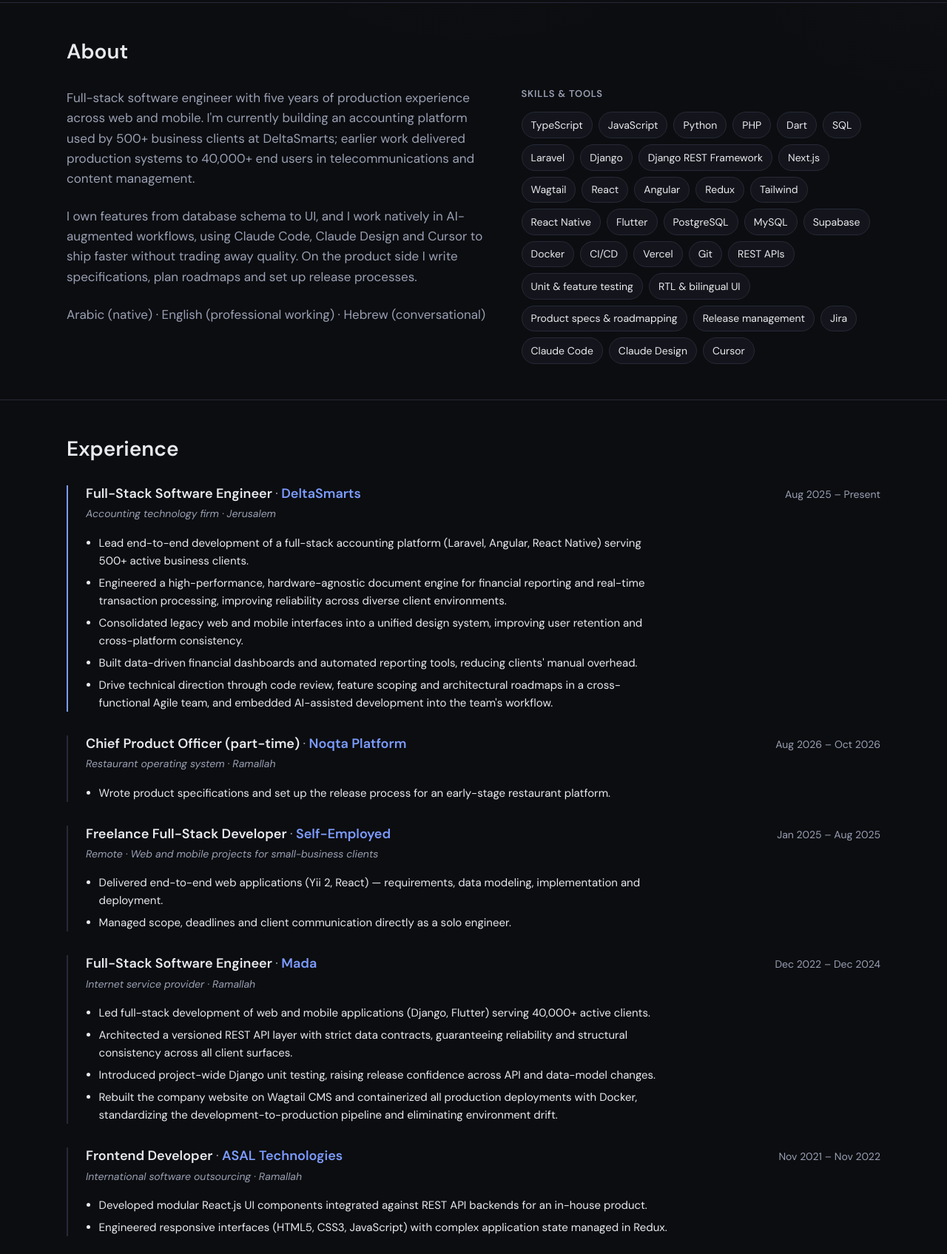
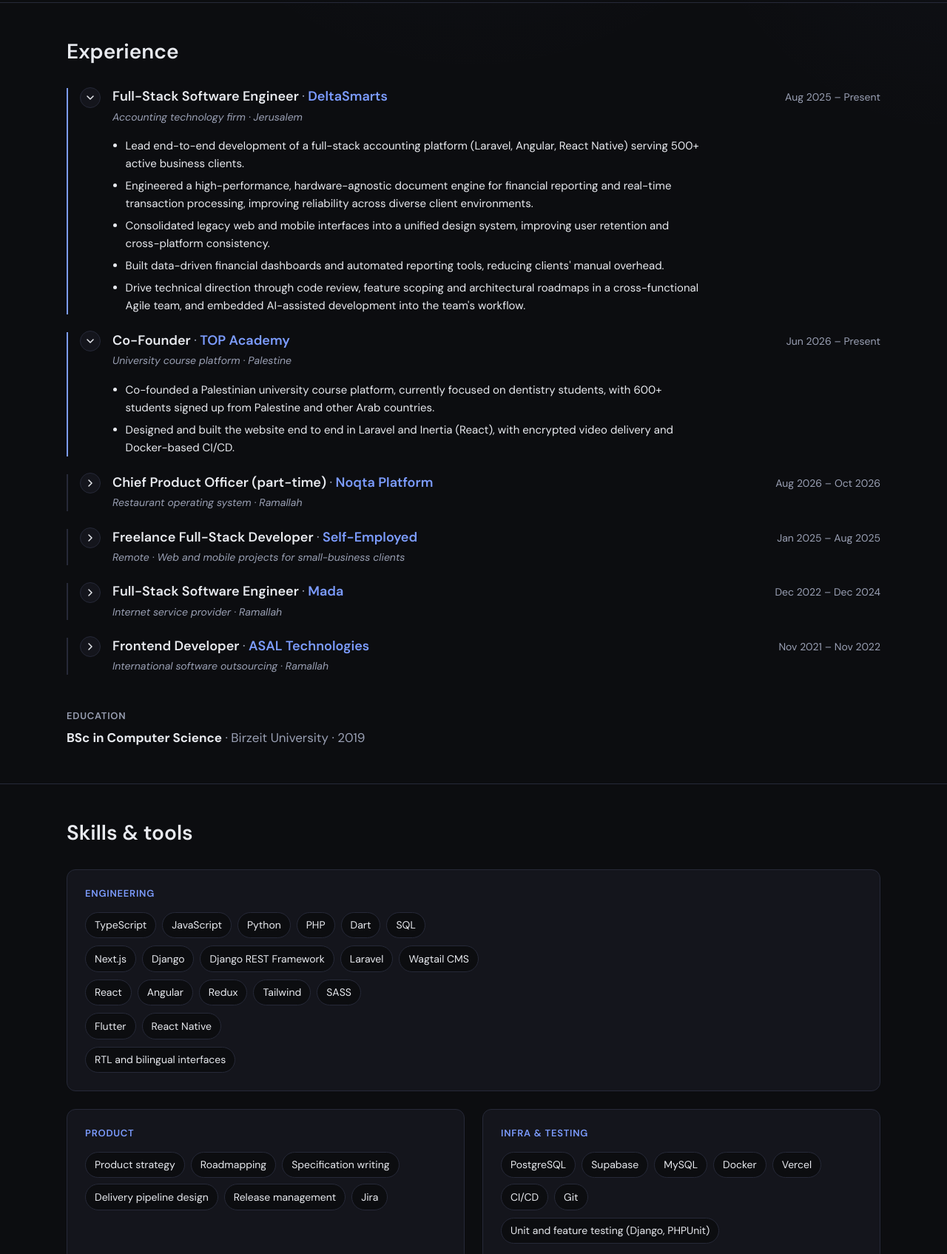
Before and after one commit to mohannadjamal/portfolio, an Astro site: page / in a window 1280 px wide. Shown: the part 579-2274 px from the top of the page at 74% size. Built offline with nearby package versions, Linux system fonts and the light colour scheme; Astro itself is replaced by a stand-in of ours.

Commit message:
Add TOP Academy role, Skills section and collapsible experience
- TOP Academy co-founder role (Jun 2026 – Present) in experience and the CV PDF
- About section removed; the hero summary stands on its own
- Skills & tools is now its own section, grouped by the CV's categories
- Experience points collapse; current roles open by default, chevron toggles each

```diff
--- a/src/components/About.astro
+++ /dev/null
@@ -1,83 +0,0 @@
----
-import { site } from "../data/site";
----
-
-<section class="about" id="about" aria-labelledby="about-heading">
-	<div class="inner">
-		<h2 id="about-heading">About</h2>
-		<div class="content">
-			<div class="bio">
-				{site.bio.map((paragraph) => <p>{paragraph}</p>)}
-			</div>
-			<div class="skills-wrap">
-				<h3 class="skills-title">Skills & tools</h3>
-				<ul class="skills">
-					{site.skills.map((skill) => (
-						<li>{skill}</li>
-					))}
-				</ul>
-			</div>
-		</div>
-	</div>
-</section>
-
-<style>
-	.about {
-		padding: var(--space-5) var(--space-3);
-		border-top: 1px solid var(--color-border);
-	}
-
-	.inner {
-		max-width: var(--content-max);
-		margin: 0 auto;
-	}
-
-	h2 {
-		font-size: clamp(1.5rem, 3vw, 1.75rem);
-		margin: 0 0 var(--space-4);
-		color: var(--color-text);
-	}
-
-	.content {
-		display: grid;
-		gap: var(--space-4);
-	}
-
-	@media (min-width: 768px) {
-		.content {
-			grid-template-columns: 1.2fr 1fr;
-			align-items: start;
-		}
-	}
-
-	.bio :global(p) {
-		max-width: var(--max-width);
-	}
-
-	.skills-title {
-		font-size: 0.8125rem;
-		font-weight: 600;
-		text-transform: uppercase;
-		letter-spacing: 0.06em;
-		color: var(--color-muted);
-		margin: 0 0 var(--space-2);
-	}
-
-	.skills {
-		list-style: none;
-		margin: 0;
-		padding: 0;
-		display: flex;
-		flex-wrap: wrap;
-		gap: var(--space-1);
-	}
-
-	.skills li {
-		padding: 0.35rem 0.75rem;
-		background: var(--color-surface);
-		border: 1px solid var(--color-border);
-		border-radius: 999px;
-		font-size: 0.875rem;
-		color: var(--color-text);
-	}
-</style>
--- a/src/components/Experience.astro
+++ b/src/components/Experience.astro
@@ -7,20 +7,31 @@ import { site } from "../data/site";
 		<h2 id="experience-heading">Experience</h2>
 		<ol class="jobs">
 			{site.experience.map((job) => (
-				<li class="job">
-					<div class="head">
+				<li class:list={["job", { current: job.current }]}>
+					<details open={job.current}>
+						<summary>
+							<span class="chevron" aria-hidden="true">
+								<svg viewBox="0 0 24 24" width="16" height="16" fill="none" stroke="currentColor" stroke-width="2.25" stroke-linecap="round" stroke-linejoin="round">
+									<path d="M6 9l6 6 6-6" />
+								</svg>
+							</span>
+							<span class="head">
+								<span class="title-row">
 									<h3>
-							{job.role} <span class="sep" aria-hidden="true">·</span>{" "}
+										{job.role} <span class="sep">·</span>{" "}
 										<span class="company">{job.company}</span>
 									</h3>
-						<p class="period">{job.period}</p>
-					</div>
-					<p class="context">{job.context}</p>
+									<span class="period">{job.period}</span>
+								</span>
+								<span class="context">{job.context}</span>
+							</span>
+						</summary>
 						<ul class="highlights">
 							{job.highlights.map((item) => (
 								<li>{item}</li>
 							))}
 						</ul>
+					</details>
 				</li>
 			))}
 		</ol>
@@ -56,19 +67,73 @@ import { site } from "../data/site";
 		margin: 0;
 		padding: 0;
 		display: grid;
-		gap: var(--space-4);
+		gap: var(--space-3);
 	}
 
 	.job {
-		padding-left: var(--space-3);
+		padding-left: var(--space-2);
 		border-left: 2px solid var(--color-border);
 	}
 
-	.job:first-child {
+	.job.current {
 		border-left-color: var(--color-accent);
 	}
 
+	summary {
+		list-style: none;
+		display: grid;
+		grid-template-columns: auto 1fr;
+		gap: var(--space-2);
+		align-items: start;
+		cursor: pointer;
+		border-radius: 8px;
+	}
+
+	summary::-webkit-details-marker {
+		display: none;
+	}
+
+	summary:focus-visible {
+		outline: 2px solid var(--color-accent);
+		outline-offset: 4px;
+	}
+
+	.chevron {
+		display: inline-flex;
+		align-items: center;
+		justify-content: center;
+		width: 1.75rem;
+		height: 1.75rem;
+		margin-top: -0.1rem;
+		border: 1px solid var(--color-border);
+		border-radius: 999px;
+		background: var(--color-surface);
+		color: var(--color-text);
+		transition:
+			border-color 0.15s ease,
+			color 0.15s ease;
+	}
+
+	.chevron svg {
+		transform: rotate(-90deg);
+		transition: transform 0.2s ease;
+	}
+
+	details[open] > summary .chevron svg {
+		transform: rotate(0deg);
+	}
+
+	summary:hover .chevron {
+		border-color: var(--color-accent);
+		color: var(--color-accent);
+	}
+
 	.head {
+		display: block;
+		min-width: 0;
+	}
+
+	.title-row {
 		display: flex;
 		flex-wrap: wrap;
 		align-items: baseline;
@@ -76,7 +141,7 @@ import { site } from "../data/site";
 		gap: 0 var(--space-2);
 	}
 
-	.head h3 {
+	.title-row h3 {
 		font-size: 1.125rem;
 		margin: 0;
 		color: var(--color-text);
@@ -92,14 +157,14 @@ import { site } from "../data/site";
 	}
 
 	.period {
-		margin: 0;
 		font-size: 0.875rem;
 		color: var(--color-muted);
 		white-space: nowrap;
 	}
 
 	.context {
-		margin: 0.25rem 0 var(--space-2);
+		display: block;
+		margin-top: 0.25rem;
 		font-size: 0.875rem;
 		font-style: italic;
 		color: var(--color-muted);
@@ -107,9 +172,9 @@ import { site } from "../data/site";
 
 	.highlights {
 		list-style: disc;
-		margin: 0;
-		padding-left: 1.1rem;
-		max-width: var(--max-width);
+		margin: var(--space-2) 0 0;
+		padding-left: calc(1.75rem + var(--space-2) + 1.1rem);
+		max-width: calc(var(--max-width) + 3rem);
 		display: grid;
 		gap: 0.375rem;
 	}
@@ -142,4 +207,10 @@ import { site } from "../data/site";
 	.muted {
 		color: var(--color-muted);
 	}
+
+	@media (prefers-reduced-motion: reduce) {
+		.chevron svg {
+			transition: none;
+		}
+	}
 </style>
--- a/src/components/Header.astro
+++ b/src/components/Header.astro
@@ -10,8 +10,8 @@ import { site } from "../data/site";
 		</a>
 		<nav class="nav" aria-label="Primary">
 			<ul>
-				<li><a href="#about">About</a></li>
 				<li><a href="#experience">Experience</a></li>
+				<li><a href="#skills">Skills</a></li>
 				<li><a href="#projects">Projects</a></li>
 				<li><a href="#contact">Contact</a></li>
 			</ul>
--- /dev/null
+++ b/src/components/Skills.astro
@@ -0,0 +1,106 @@
+---
+import { site } from "../data/site";
+---
+
+<section class="skills" id="skills" aria-labelledby="skills-heading">
+	<div class="inner">
+		<h2 id="skills-heading">Skills &amp; tools</h2>
+		<div class="grid">
+			{site.skills.map((category) => (
+				<article class="card">
+					<h3>{category.name}</h3>
+					<div class="groups">
+						{category.groups.map((group) => (
+							<ul class="pills">
+								{group.map((item) => (
+									<li>{item}</li>
+								))}
+							</ul>
+						))}
+					</div>
+					{category.note ? <p class="note">{category.note}</p> : null}
+				</article>
+			))}
+		</div>
+	</div>
+</section>
+
+<style>
+	.skills {
+		padding: var(--space-5) var(--space-3);
+		border-top: 1px solid var(--color-border);
+	}
+
+	.inner {
+		max-width: var(--content-max);
+		margin: 0 auto;
+	}
+
+	h2 {
+		font-size: clamp(1.5rem, 3vw, 1.75rem);
+		margin: 0 0 var(--space-4);
+		color: var(--color-text);
+	}
+
+	.grid {
+		display: grid;
+		gap: var(--space-3);
+		grid-template-columns: 1fr;
+	}
+
+	@media (min-width: 768px) {
+		.grid {
+			grid-template-columns: repeat(2, 1fr);
+		}
+
+		/* Engineering is the largest category — give it the full row. */
+		.card:first-child {
+			grid-column: 1 / -1;
+		}
+	}
+
+	.card {
+		background: var(--color-surface);
+		border: 1px solid var(--color-border);
+		border-radius: var(--radius);
+		padding: var(--space-3);
+	}
+
+	.card h3 {
+		font-size: 0.8125rem;
+		font-weight: 600;
+		text-transform: uppercase;
+		letter-spacing: 0.06em;
+		color: var(--color-accent);
+		margin: 0 0 var(--space-2);
+	}
+
+	.groups {
+		display: grid;
+		gap: 0.625rem;
+	}
+
+	.pills {
+		list-style: none;
+		margin: 0;
+		padding: 0;
+		display: flex;
+		flex-wrap: wrap;
+		gap: var(--space-1);
+	}
+
+	.pills li {
+		padding: 0.35rem 0.75rem;
+		background: var(--color-bg);
+		border: 1px solid var(--color-border);
+		border-radius: 999px;
+		font-size: 0.875rem;
+		color: var(--color-text);
+	}
+
+	.note {
+		margin: var(--space-2) 0 0;
+		font-size: 0.875rem;
+		color: var(--color-muted);
+	}
+</style>
--- a/src/data/site.ts
+++ b/src/data/site.ts
@@ -12,7 +12,7 @@ const projects: readonly Project[] = [
 	{
 		title: "TOP Academy",
 		summary:
-			"Laravel + Inertia/React platform for DRM-protected video courses for dental students and dentists — role-based access for admins, instructors and students, VDOCipher behind a pluggable video-provider interface, and Docker + GitHub Actions CI/CD. I co-founded it with an experienced dentist and dentistry instructor; it's live at topacademy.app.",
+			"Laravel + Inertia/React platform for DRM-protected video courses for dental students and dentists — role-based access for admins, instructors and students, VDOCipher behind a pluggable video-provider interface, and Docker + GitHub Actions CI/CD. I co-founded it with an experienced dentist and dentistry instructor; it's live at topacademy.app with 600+ students signed up from Palestine and other Arab countries.",
 		tags: ["Laravel", "Inertia + React", "TypeScript", "DRM video"],
 		liveUrl: "https://topacademy.app",
 		sourcePrivate: true,
@@ -34,6 +34,8 @@ export type Job = {
 	/** Line under the title: what the company does · where. */
 	context: string;
 	highlights: readonly string[];
+	/** Current roles render expanded; past roles start collapsed. */
+	current?: boolean;
 };
 
 const experience: readonly Job[] = [
@@ -41,6 +43,7 @@ const experience: readonly Job[] = [
 		role: "Full-Stack Software Engineer",
 		company: "DeltaSmarts",
 		period: "Aug 2025 – Present",
+		current: true,
 		context: "Accounting technology firm · Jerusalem",
 		highlights: [
 			"Lead end-to-end development of a full-stack accounting platform (Laravel, Angular, React Native) serving 500+ active business clients.",
@@ -48,6 +51,17 @@ const experience: readonly Job[] = [
 			"Consolidated legacy web and mobile interfaces into a unified design system, improving user retention and cross-platform consistency.",
 			"Built data-driven financial dashboards and automated reporting tools, reducing clients' manual overhead.",
 			"Drive technical direction through code review, feature scoping and architectural roadmaps in a cross-functional Agile team, and embedded AI-assisted development into the team's workflow.",
+		],
+	},
+	{
+		role: "Co-Founder",
+		company: "TOP Academy",
+		period: "Jun 2026 – Present",
+		current: true,
+		context: "University course platform · Palestine",
+		highlights: [
+			"Co-founded a Palestinian university course platform, currently focused on dentistry students, with 600+ students signed up from Palestine and other Arab countries.",
+			"Designed and built the website end to end in Laravel and Inertia (React), with encrypted video delivery and Docker-based CI/CD.",
 		],
 	},
 	{
@@ -93,6 +107,55 @@ const experience: readonly Job[] = [
 	},
 ];
 
+export type SkillCategory = {
+	name: string;
+	/** Items in visual groups, like the "·"-separated runs on the CV. */
+	groups: readonly (readonly string[])[];
+	note?: string;
+};
+
+const skills: readonly SkillCategory[] = [
+	{
+		name: "Engineering",
+		groups: [
+			["TypeScript", "JavaScript", "Python", "PHP", "Dart", "SQL"],
+			["Next.js", "Django", "Django REST Framework", "Laravel", "Wagtail CMS"],
+			["React", "Angular", "Redux", "Tailwind", "SASS"],
+			["Flutter", "React Native"],
+			["RTL and bilingual interfaces"],
+		],
+	},
+	{
+		name: "Product",
+		groups: [
+			[
+				"Product strategy",
+				"Roadmapping",
+				"Specification writing",
+				"Delivery pipeline design",
+				"Release management",
+				"Jira",
+			],
+		],
+	},
+	{
+		name: "Infra & Testing",
+		groups: [
+			["PostgreSQL", "Supabase", "MySQL", "Docker", "Vercel", "CI/CD", "Git"],
+			["Unit and feature testing (Django, PHPUnit)"],
+		],
+	},
+	{
+		name: "AI-Augmented",
+		groups: [["Claude Code", "Claude Design", "Cursor", "Vercel AI Gateway"]],
+		note: "LLM-assisted development, review and prototyping",
+	},
+	{
+		name: "Languages",
+		groups: [["Arabic (native)", "English (professional working)", "Hebrew (conversational)"]],
+	},
+];
+
 export const site = {
 	lang: "en",
 	name: "Mohannad Jamal",
@@ -102,52 +165,13 @@ export const site = {
 	role: "Full-stack software engineer · Jerusalem · 5 years",
 	tagline:
 		"From database schema to UI: currently building an accounting platform used by 500+ business clients, after production systems for 40,000+ users in telecom and content management.",
-	bio: [
-		"Full-stack software engineer with five years of production experience across web and mobile. I'm currently building an accounting platform used by 500+ business clients at DeltaSmarts; earlier work delivered production systems to 40,000+ end users in telecommunications and content management.",
-		"I own features from database schema to UI, and I work natively in AI-augmented workflows, using Claude Code, Claude Design and Cursor to ship faster without trading away quality. On the product side I write specifications, plan roadmaps and set up release processes.",
-		"Arabic (native) · English (professional working) · Hebrew (conversational)",
-	],
 	experience,
 	education: {
 		degree: "BSc in Computer Science",
 		school: "Birzeit University",
 		year: "2019",
 	},
-	skills: [
-		"TypeScript",
-		"JavaScript",
-		"Python",
-		"PHP",
-		"Dart",
-		"SQL",
-		"Laravel",
-		"Django",
-		"Django REST Framework",
-		"Next.js",
-		"Wagtail",
-		"React",
-		"Angular",
-		"Redux",
-		"Tailwind",
-		"React Native",
-		"Flutter",
-		"PostgreSQL",
-		"MySQL",
-		"Supabase",
-		"Docker",
-		"CI/CD",
-		"Vercel",
-		"Git",
-		"REST APIs",
-		"Unit & feature testing",
-		"RTL & bilingual UI",
-		"Product specs & roadmapping",
-		"Release management",
-		"Jira",
-		"Claude Code",
-		"Claude Design",
-		"Cursor",
-	],
+	skills,
 	projects,
 	email: "jamalmohannad@gmail.com",
 	social: {
--- a/src/pages/index.astro
+++ b/src/pages/index.astro
@@ -2,8 +2,8 @@
 import Layout from "../layouts/Layout.astro";
 import Header from "../components/Header.astro";
 import Hero from "../components/Hero.astro";
-import About from "../components/About.astro";
 import Experience from "../components/Experience.astro";
+import Skills from "../components/Skills.astro";
 import Projects from "../components/Projects.astro";
 import Contact from "../components/Contact.astro";
 import { site } from "../data/site";
@@ -13,8 +13,8 @@ import { site } from "../data/site";
 	<Header />
 	<main id="main-content">
 		<Hero />
-		<About />
 		<Experience />
+		<Skills />
 		<Projects />
 		<Contact />
 	</main>
```
Also changed, not shown: 1 other file. Lines whose indentation alone changed are shown as unchanged.
